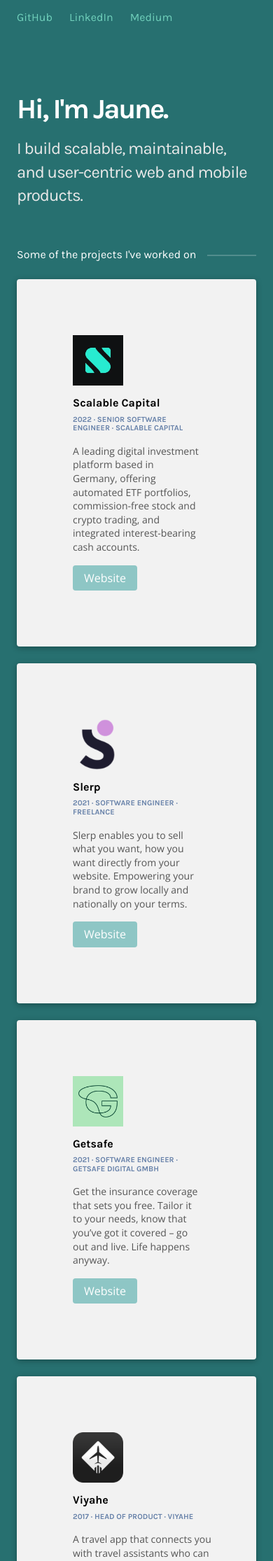
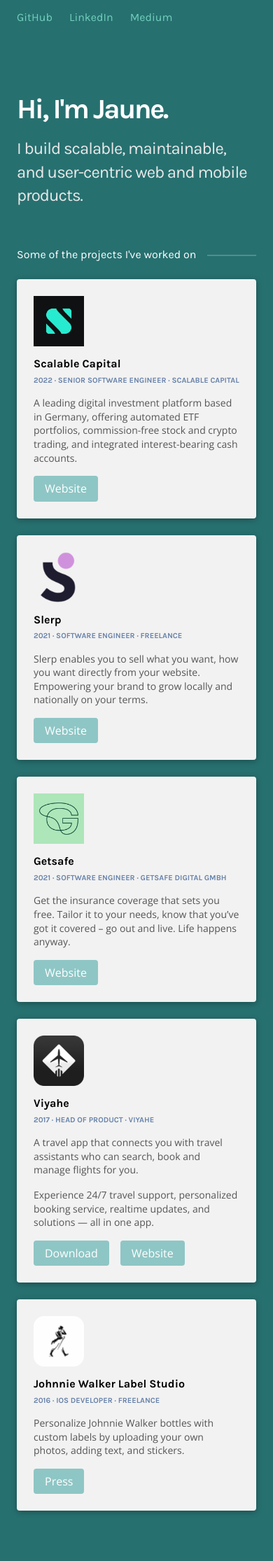
Before and after one commit to jaunesarmiento/jaunesarmiento.github.io, a Jekyll site: the page built from index.html, in a window 390 px wide. Shown: the top 2231 px of the page at 70% size. Built offline with Jekyll 4.4.1, drawn with Linux system fonts in a browser that asks for light colours; after the commit the page ends 2183 px from its top, so only the background shows below that.

Commit message:
fix padding

```diff
--- a/css/styles.scss
+++ b/css/styles.scss
@@ -321,5 +321,13 @@
   .project {
     padding: 24px;
     margin-bottom: 24px;
+
+    .project-details {
+      padding: 0;
+    }
+
+    .project-content {
+      padding: 0;
+    }
   }
 }
```
